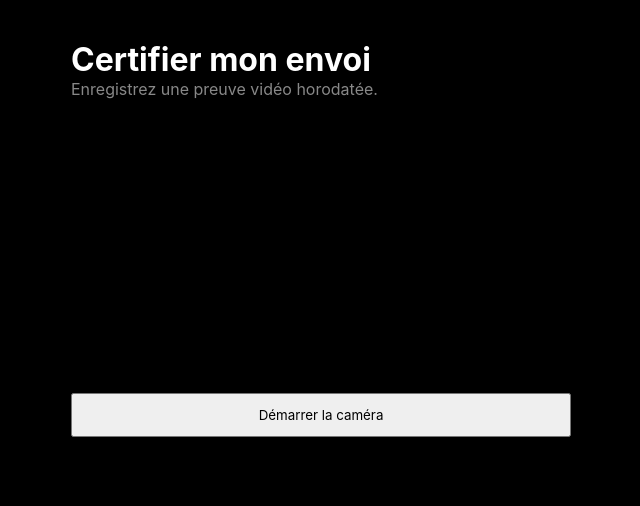
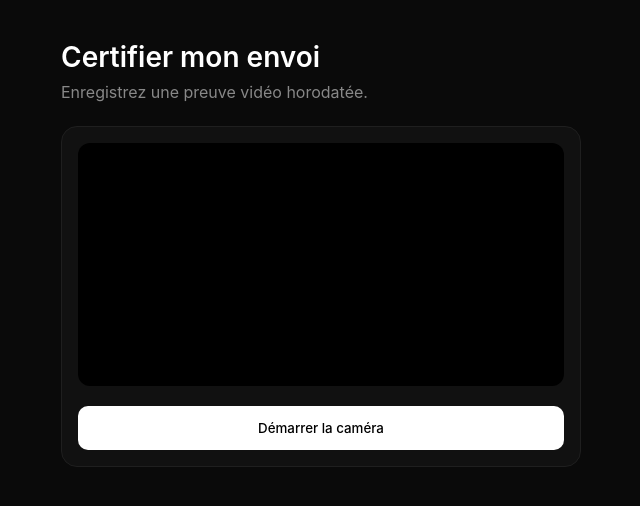
Before and after one commit to WRONIKOWSKY/sellguard, a Next.js app in the folder sellguard/: page /protection in a window 1280 px wide. Shown: the top 506 px of the page, without its empty margins (319-959 px from the left). Built offline with nearby package versions, Linux system fonts and the light colour scheme.

Commit message:
Update protection.js

```diff
--- a/sellguard/pages/protection.js
+++ b/sellguard/pages/protection.js
@@ -3,12 +3,18 @@ import { useState, useRef } from "react"
 export default function Protection() {
   const [isRecording, setIsRecording] = useState(false)
   const [videoURL, setVideoURL] = useState(null)
+
   const videoRef = useRef(null)
   const mediaRecorderRef = useRef(null)
   const chunks = useRef([])
 
   const startCamera = async () => {
-    const stream = await navigator.mediaDevices.getUserMedia({ video: true, audio: true })
+    try {
+      const stream = await navigator.mediaDevices.getUserMedia({
+        video: { facingMode: "environment" }, // iPhone back camera
+        audio: true
+      })
+
       videoRef.current.srcObject = stream
 
       const mediaRecorder = new MediaRecorder(stream)
@@ -27,6 +33,10 @@ export default function Protection() {
 
       mediaRecorder.start()
       setIsRecording(true)
+
+    } catch (err) {
+      alert("Erreur caméra : " + err.message)
+    }
   }
 
   const stopRecording = () => {
@@ -35,37 +45,99 @@ export default function Protection() {
   }
 
   return (
-    <div style={{ minHeight: "100vh", background: "#000", color: "#fff", padding: "40px 20px" }}>
-      <div style={{ maxWidth: "500px", margin: "0 auto" }}>
+    <div style={{
+      minHeight: "100vh",
+      background: "#0A0A0A",
+      color: "#fff",
+      padding: "40px 20px",
+      fontFamily: "Inter, sans-serif"
+    }}>
+      <div style={{ maxWidth: "520px", margin: "0 auto" }}>
 
-        <h1>Certifier mon envoi</h1>
-        <p style={{ color: "#888" }}>
+        <h1 style={{ fontSize: "28px", fontWeight: "600" }}>
+          Certifier mon envoi
+        </h1>
+
+        <p style={{ color: "#888", marginTop: "8px" }}>
           Enregistrez une preuve vidéo horodatée.
         </p>
 
-        {/* VIDEO PREVIEW */}
+        {/* CARD CAMERA */}
+        <div style={{
+          marginTop: "24px",
+          background: "#111",
+          borderRadius: "16px",
+          padding: "16px",
+          border: "1px solid #1F1F1F"
+        }}>
+
           <video
             ref={videoRef}
             autoPlay
             muted
-          style={{ width: "100%", borderRadius: "12px", marginTop: "20px" }}
+            playsInline
+            style={{
+              width: "100%",
+              borderRadius: "12px",
+              background: "#000"
+            }}
           />
 
           {!isRecording ? (
-          <button onClick={startCamera} style={{ marginTop: "20px", padding: "12px", width: "100%" }}>
+            <button
+              onClick={startCamera}
+              style={{
+                marginTop: "16px",
+                width: "100%",
+                padding: "14px",
+                borderRadius: "10px",
+                border: "none",
+                background: "#fff",
+                color: "#000",
+                fontWeight: "500",
+                cursor: "pointer"
+              }}
+            >
               Démarrer la caméra
             </button>
           ) : (
-          <button onClick={stopRecording} style={{ marginTop: "20px", padding: "12px", width: "100%", background: "red", color: "#fff" }}>
+            <button
+              onClick={stopRecording}
+              style={{
+                marginTop: "16px",
+                width: "100%",
+                padding: "14px",
+                borderRadius: "10px",
+                border: "none",
+                background: "#FF3B30",
+                color: "#fff",
+                fontWeight: "500",
+                cursor: "pointer"
+              }}
+            >
               Stop & sauvegarder
             </button>
           )}
+        </div>
 
         {/* VIDEO RESULT */}
         {videoURL && (
-          <div style={{ marginTop: "20px" }}>
-            <p>Vidéo enregistrée :</p>
-            <video src={videoURL} controls style={{ width: "100%", borderRadius: "12px" }} />
+          <div style={{
+            marginTop: "24px",
+            background: "#111",
+            padding: "16px",
+            borderRadius: "16px",
+            border: "1px solid #1F1F1F"
+          }}>
+            <p style={{ marginBottom: "12px" }}>
+              Vidéo enregistrée :
+            </p>
+
+            <video
+              src={videoURL}
+              controls
+              style={{ width: "100%", borderRadius: "12px" }}
+            />
           </div>
         )}
 
```
Lines whose indentation alone changed are shown as unchanged.
